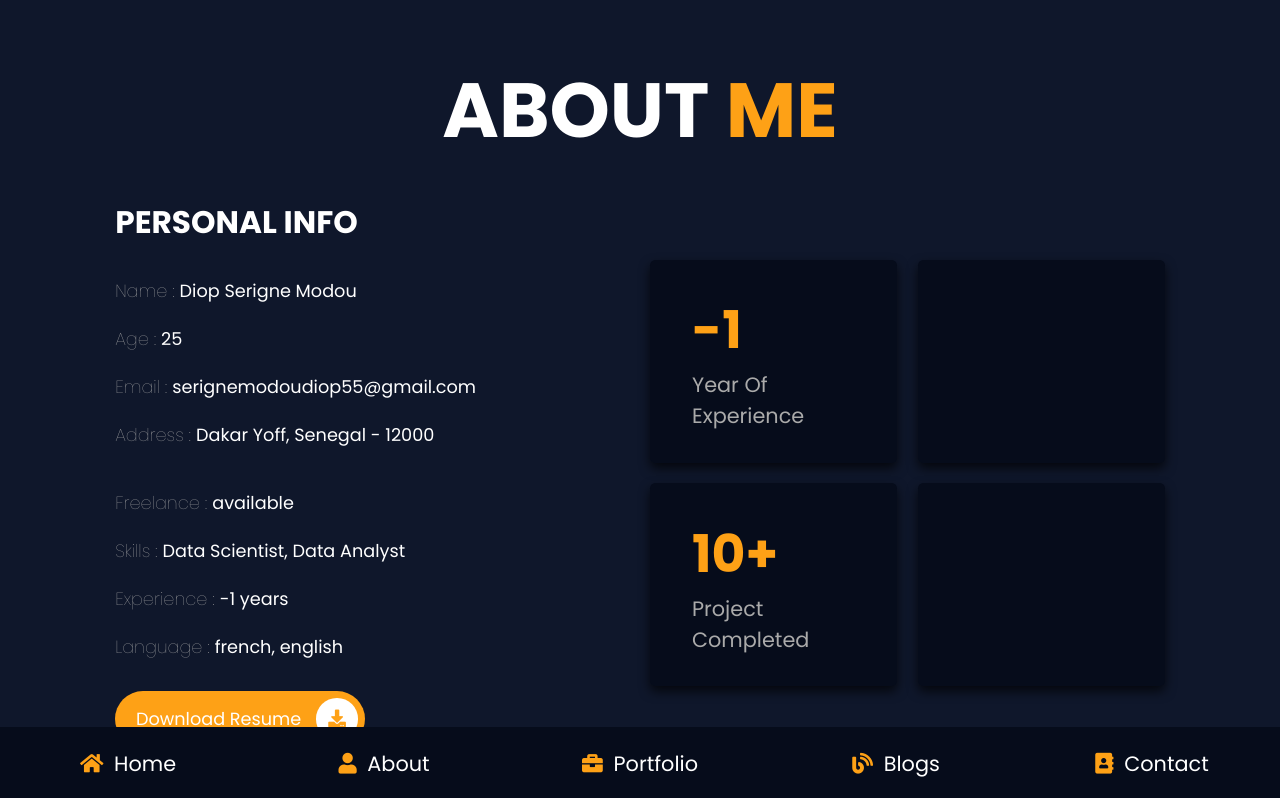
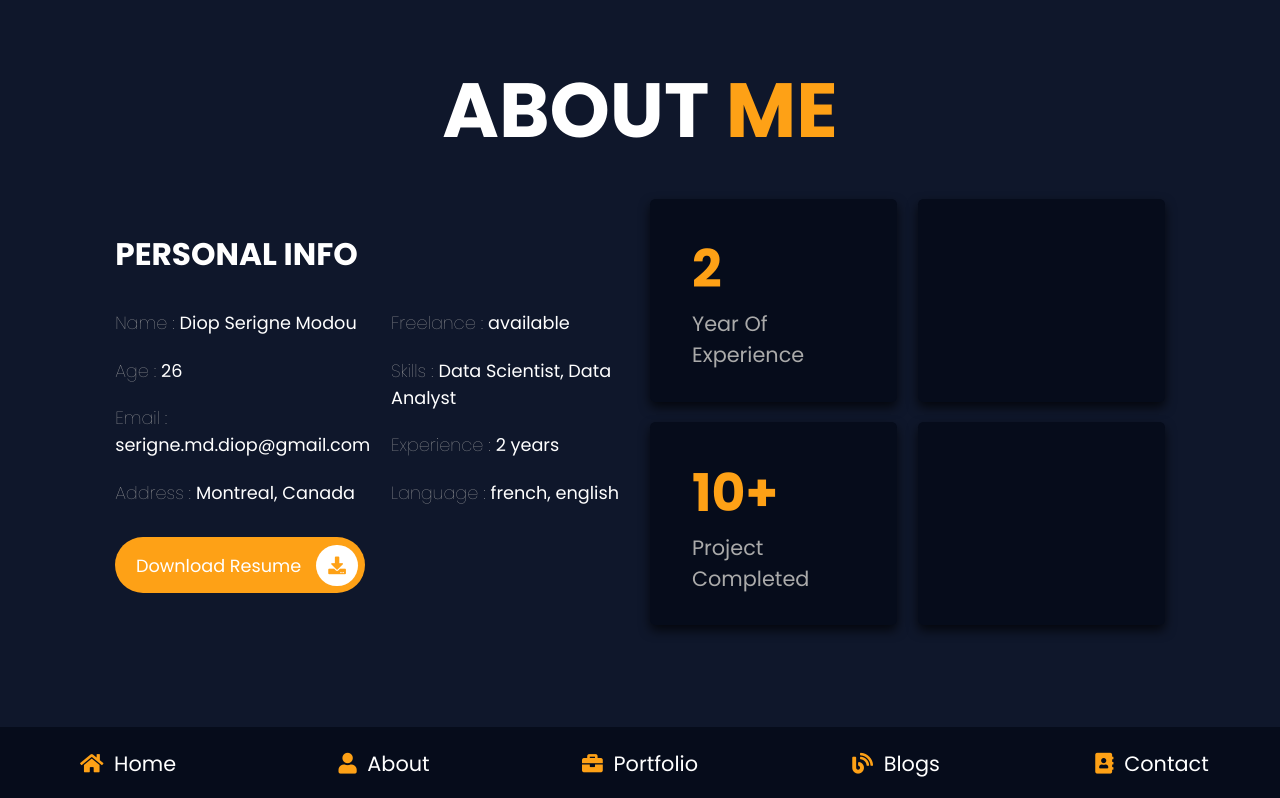
Before and after one commit to mara-crypto/portfolio, a Vue app: page /about in a window 1280 px wide. Shown: the top 798 px of the page. Built offline with nearby package versions, Linux system fonts and the light colour scheme.

Commit message:
Mis à jour coordonnée

```diff
--- a/src/views/About.vue
+++ b/src/views/About.vue
@@ -21,15 +21,15 @@ import NavBar from '../components/NavBar.vue'
 
                 <div class="box">
                     <h3> <span>name : </span>Diop Serigne Modou </h3>
-                    <h3> <span>age : </span> 25 </h3>
-                    <h3> <span>email : </span> serignemodoudiop55@gmail.com </h3>
-                    <h3> <span>address : </span> Dakar Yoff, Senegal - 12000 </h3>
+                    <h3> <span>age : </span> 26 </h3>
+                    <h3> <span>email : </span> serigne.md.diop@gmail.com </h3>
+                    <h3> <span>address : </span> Montreal, Canada </h3>
                 </div>
 
                 <div class="box">
                     <h3> <span>freelance : </span> available </h3>
                     <h3> <span>skills : </span> Data Scientist, Data Analyst </h3>
-                    <h3> <span>experience : </span> -1 years </h3>
+                    <h3> <span>experience : </span> 2 years </h3>
                     <h3> <span>language : </span> french, english </h3>
                 </div>
 
@@ -42,7 +42,7 @@ import NavBar from '../components/NavBar.vue'
         <div class="count-container">
 
             <div class="box">
-                <h3>-1</h3>
+                <h3>2</h3>
                 <p>year of experience</p>
             </div>
 
--- a/src/views/Contact.vue
+++ b/src/views/Contact.vue
@@ -45,7 +45,7 @@ import NavBar from '../components/NavBar.vue'
             <div class="box">
                 <i class="fas fa-phone"></i>
                 <div class="info">
-                    <h3>number :</h3>
+                    <h3>WhatsApp number :</h3>
                     <p>+221 78 371 94 45</p>
                 </div>
             </div>
@@ -54,8 +54,8 @@ import NavBar from '../components/NavBar.vue'
 
         <div class="share">
             <!-- <a href="https://www.facebook.com/FreeWebsiteCode/" class="fab fa-facebook-f"></a> -->
-            <a href="https://www.instagram.com/smdmara/" class="fab fa-instagram"></a>
-            <a href="https://twitter.com/serignemodoudi9" class="fab fa-twitter"></a>
+            <!-- <a href="https://www.instagram.com/smdmara/" class="fab fa-instagram"></a> -->
+            <!-- <a href="https://twitter.com/serignemodoudi9" class="fab fa-twitter"></a> -->
             <!-- <a href="https://www.youtube.com/FreeWebsiteCode/videos" class="fab fa-youtube"></a> -->
             <a href="https://www.linkedin.com/in/serigne-modou-diop-761144247/" class="fab fa-linkedin"></a>
             <a href="https://github.com/mara-crypto" class="fab fa-github"></a>
--- a/src/views/Home.vue
+++ b/src/views/Home.vue
@@ -16,7 +16,7 @@ import NavBar from '../components/NavBar.vue'
 
         <div class="content">
             <h3>hi, i am Serigne Modou Diop</h3>
-            <span>Data Scientist | Data Analyst | Data Engineer</span>
+            <span>Data Scientist | Data Analyst</span>
             <p>Resume</p>
             <router-link to="/about" class="btn"> about me <i class="fas fa-user"></i> </router-link>
         </div>
--- a/src/views/Portfolio.vue
+++ b/src/views/Portfolio.vue
@@ -79,7 +79,7 @@ import NavBar from '../components/NavBar.vue'
         </div>
 
         <a id="read-more-link" class="btn"> load more <i class="fas fa-redo"></i> </a>
-        <!-- <br>
+        <br>
         <br>
 
         <div class="box-container" id="read-more" style="display: none;">
@@ -148,7 +148,7 @@ import NavBar from '../components/NavBar.vue'
 
         </div>
 
-            <a id="read-more-link" class="btn" style="display: none;"> load more <i class="fas fa-redo"></i> </a> -->
+            <a id="read-more-link" class="btn" style="display: none;"> load more <i class="fas fa-redo"></i> </a>
 
     </section>
 
```
